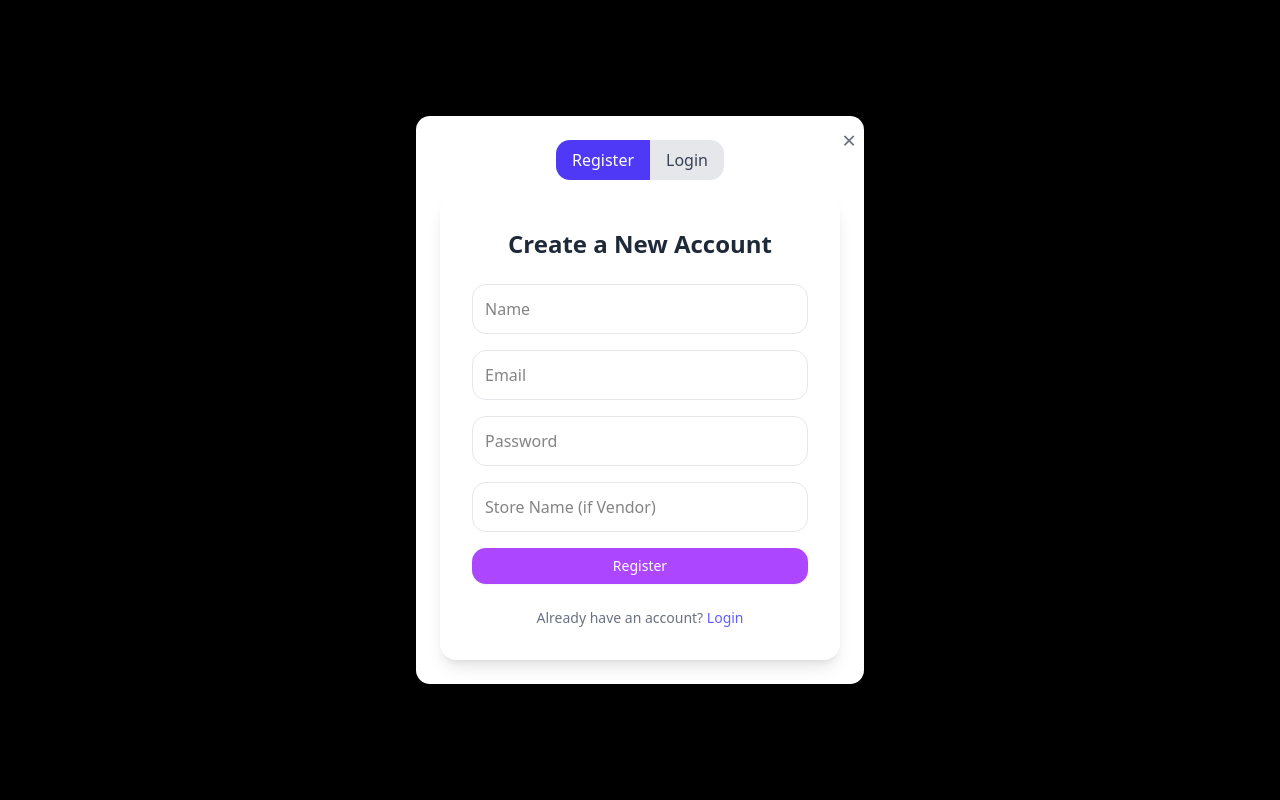
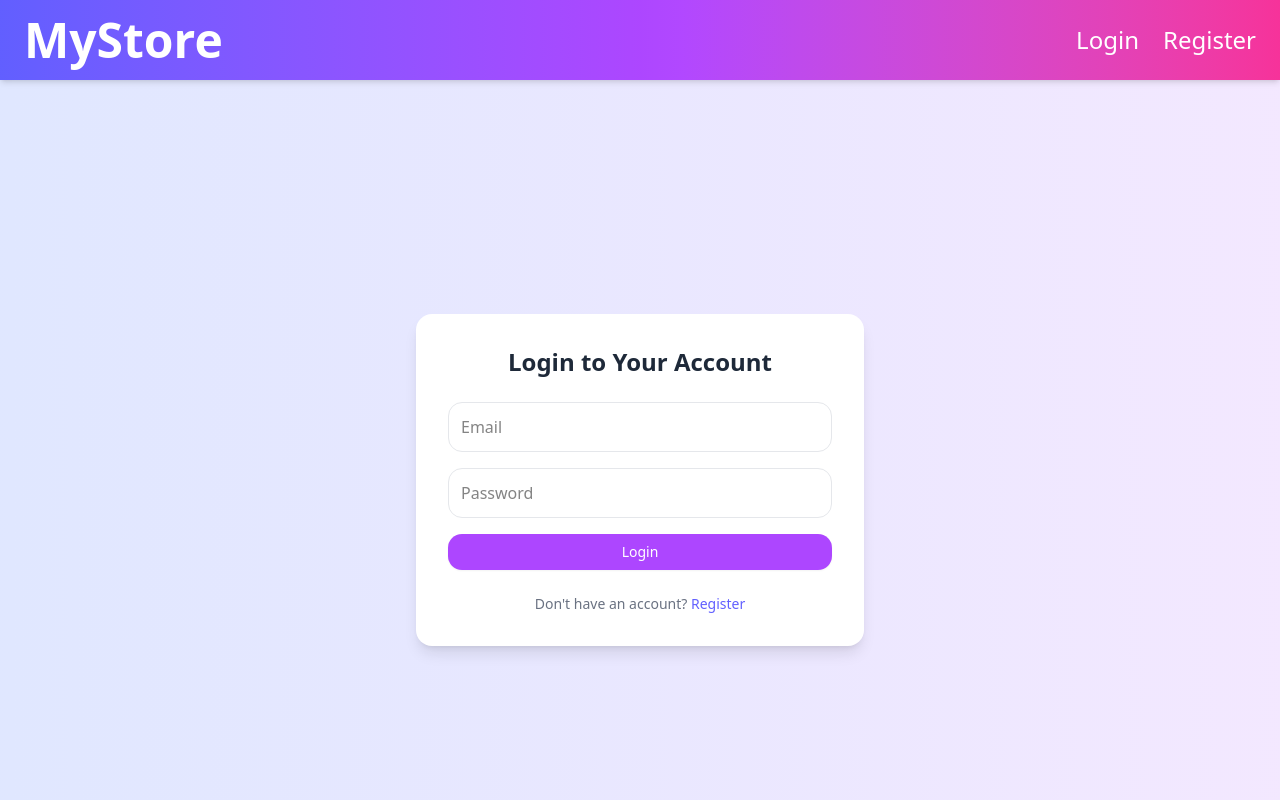
Before and after one commit to robaadekings/final-mern-project, a React (Vite) app in the folder multi-vendor-frontend/: page /login in a window 1280 px wide. Shown: the top 800 px of the page. Built offline with nearby package versions, Linux system fonts and the light colour scheme; no server answers.

Commit message:
"fine and nice look landing page"

```diff
--- a/multi-vendor-frontend/src/App.jsx
+++ b/multi-vendor-frontend/src/App.jsx
@@ -46,11 +46,10 @@ function App() {
         <Router>
             <div className="min-h-screen flex flex-col">
                 <Navbar user={user} logoutHandler={logoutHandler} cartCount={cart.length} />
-                <main className="flex-grow">
+                <main className="flex-grow relative">
                     <Routes>
                         <Route path="/login" element={<Login setUser={setUser} />} />
                         <Route path="/register" element={<Register setUser={setUser} />} />
-
                         <Route path="/" element={<Home />} />
 
                         <Route path="/products" element={
@@ -113,7 +112,10 @@ function App() {
                             </ProtectedRoute>
                         } />
                     </Routes>
-                    <AuthModal open={showAuthModal && !user} onClose={() => setShowAuthModal(false)} setUser={setUser} />
+                    {/* AuthModal overlays Home, not replaces it */}
+                    {window.location.pathname === '/' && (
+                        <AuthModal open={showAuthModal && !user} onClose={() => setShowAuthModal(false)} setUser={setUser} />
+                    )}
                 </main>
                 <Footer />
             </div>
```
